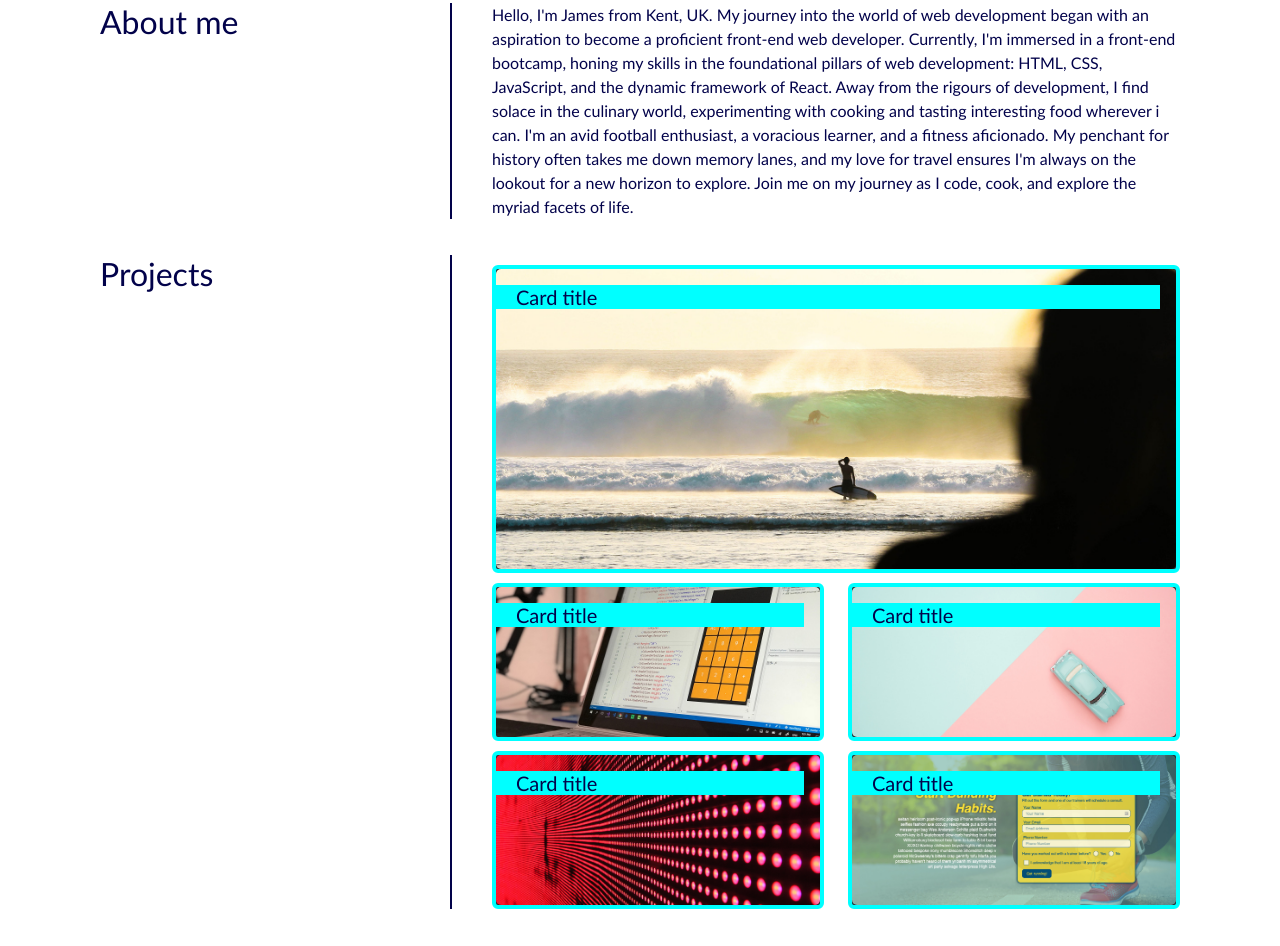
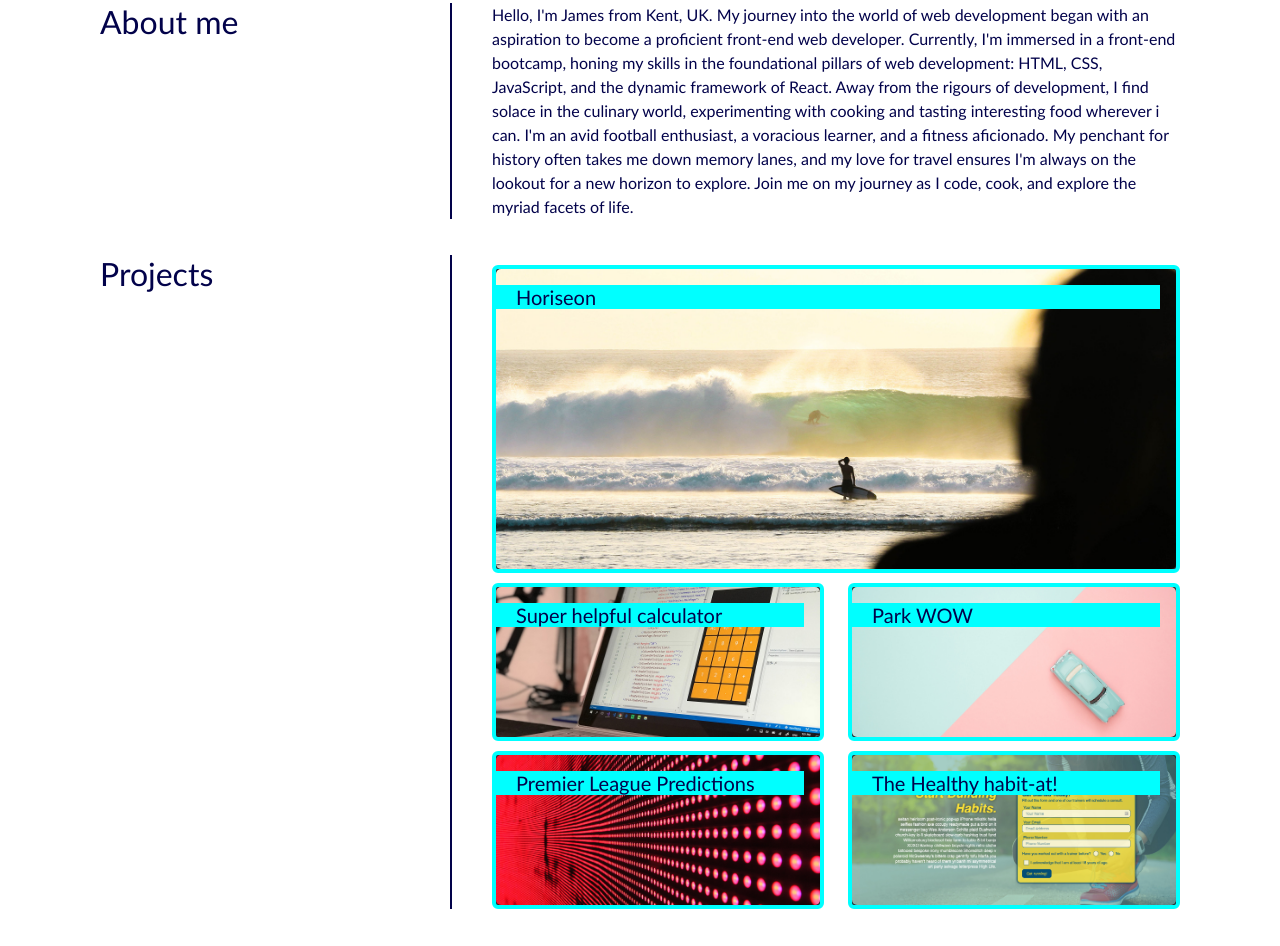
Before and after one commit to jsneath/Bootstrap-Portfolio, a plain HTML site: page index.html in a window 1280 px wide. Shown: the part 494-1440 px from the top of the page. Drawn offline with nearby package versions, Linux system fonts and the light colour scheme.

Commit message:
slight more style added

```diff
--- a/index.html
+++ b/index.html
@@ -2,7 +2,7 @@
 <head>
     <meta charset="UTF-8">
     <meta name="viewport" content="width=device-width, initial-scale=1.0">
-    <title>Document</title>
+    <title>James Web Portfolio</title>
     <link href="https://cdn.jsdelivr.net/npm/bootstrap@5.3.2/dist/css/bootstrap.min.css" rel="stylesheet" integrity="sha384-T3c6CoIi6uLrA9TneNEoa7RxnatzjcDSCmG1MXxSR1GAsXEV/Dwwykc2MPK8M2HN" crossorigin="anonymous">
     <script src="https://kit.fontawesome.com/0ca5c28108.js" crossorigin="anonymous"></script>
     <link rel="stylesheet" href="style.css">
@@ -65,11 +65,11 @@
         <div class="grid">
 
             <div class="col-12">
-                <a href="https://www.github.com" class="card-link">
+                <a href="https://jsneath.github.io/C1-Horiseon-Code-refactor/" class="card-link">
                     <div class="card text-bg-dark top-card">
                         <img src="./Images/02-portfolio-4.jpg" class="card-img" alt="...">
                         <div class="card-img-overlay">
-                            <h5 class="card-title">Card title</h5>
+                            <h5 class="card-title">Horiseon</h5>
                             <p class="card-text">This is a wider card with supporting text below as a natural lead-in to additional content. This content is a little bit longer.</p>
                         </div>
                     </div>
@@ -82,7 +82,7 @@
                         <div class="card text-bg-dark">
                             <img src="./Images/02-portfolio-2.jpg" class="card-img" alt="...">
                             <div class="card-img-overlay">
-                                <h5 class="card-title">Card title</h5>
+                                <h5 class="card-title">Super helpful calculator</h5>
                                 <p class="card-text">This is a wider card with supporting text below as a natural lead-in to additional content. This content is a little bit longer.</p>
                             </div>
                         </div>
@@ -93,7 +93,7 @@
                         <div class="card text-bg-dark">
                             <img src="./Images/02-portfolio-3.jpg" class="card-img" alt="...">
                             <div class="card-img-overlay">
-                                <h5 class="card-title">Card title</h5>
+                                <h5 class="card-title">Park WOW</h5>
                                 <p class="card-text">This is a wider card with supporting text below as a natural lead-in to additional content. This content is a little bit longer.</p>
                             </div>
                         </div>
@@ -107,7 +107,7 @@
                         <div class="card text-bg-dark">
                             <img src="./Images/02-portfolio-1.jpg" class="card-img" alt="...">
                             <div class="card-img-overlay">
-                                <h5 class="card-title">Card title</h5>
+                                <h5 class="card-title">Premier League Predictions</h5>
                                 <p class="card-text">This is a wider card with supporting text below as a natural lead-in to additional content. This content is a little bit longer.</p>
                             </div>
                         </div>
@@ -118,7 +118,7 @@
                         <div class="card text-bg-dark">
                             <img src="./Images/02-run-buddy.jpg" class="card-img" alt="...">
                             <div class="card-img-overlay">
-                                <h5 class="card-title">Card title</h5>
+                                <h5 class="card-title">The Healthy habit-at!</h5>
                                 <p class="card-text">This is a wider card with supporting text below as a natural lead-in to additional content. This content is a little bit longer.</p>
                             </div>
                         </div>
```
